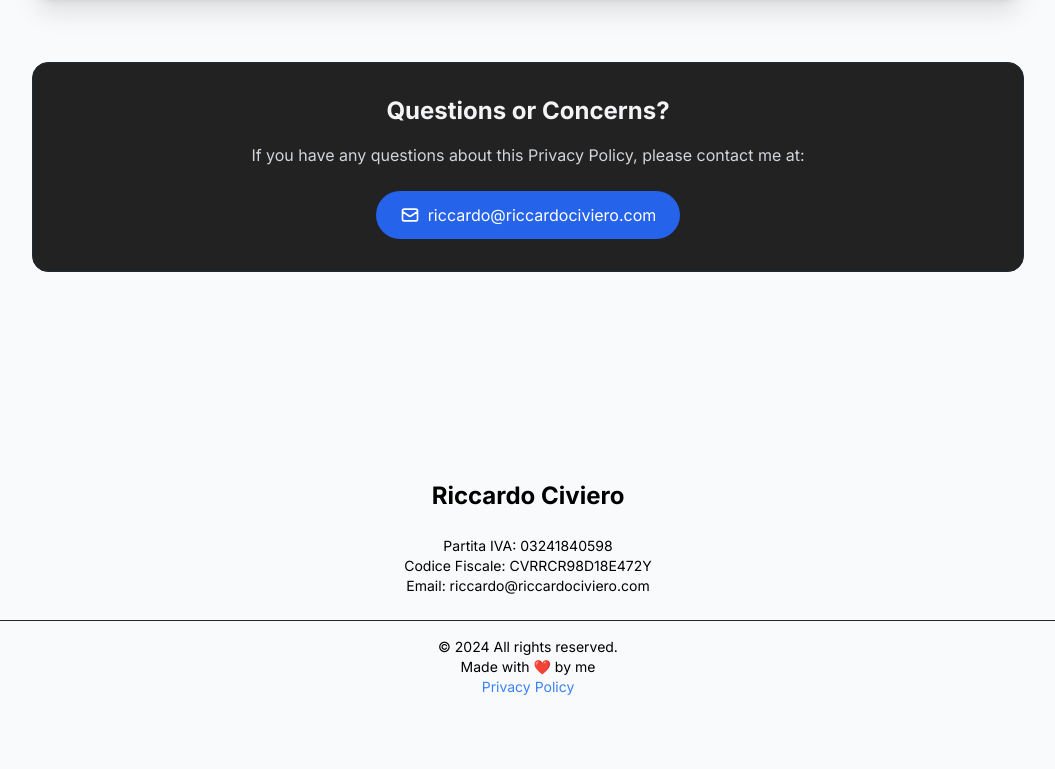
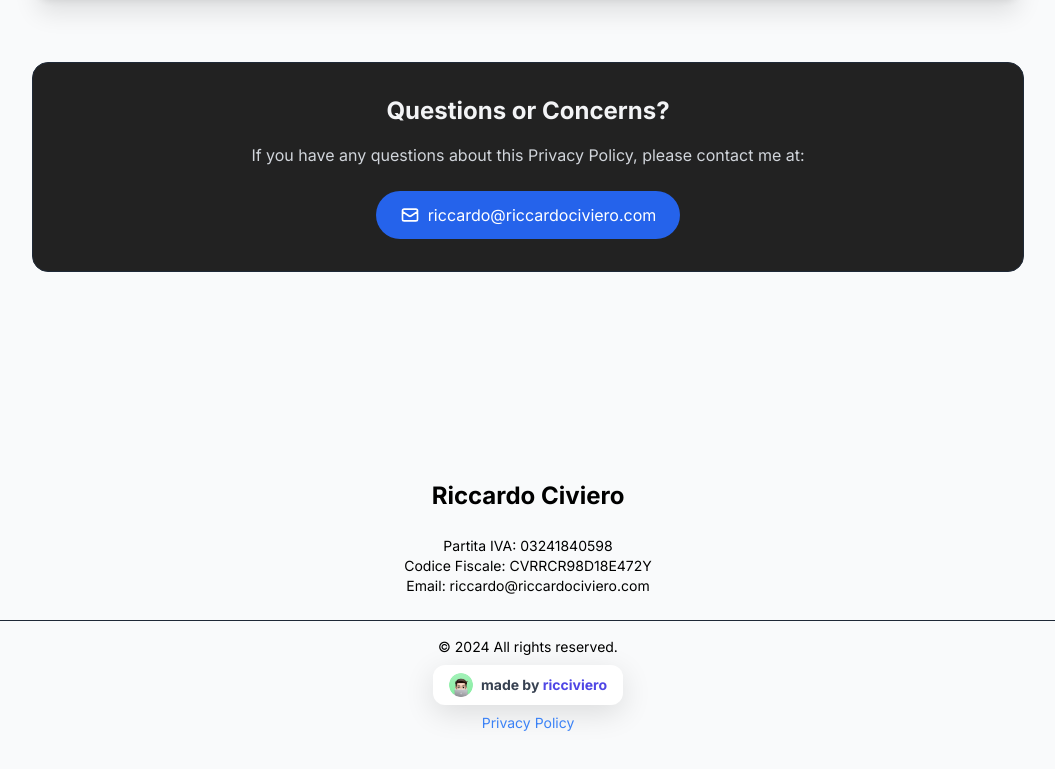
Before and after one commit to ricciviero/my-react-website, a React (Create React App) app: page /privacy in a window 1280 px wide. Shown: the part 1559-2328 px from the top of the page, without its empty margins (112-1167 px from the left). Built offline with nearby package versions, Linux system fonts and the light colour scheme; what tailwindcss-motion would draw is missing.

Commit message:
ric tag done

```diff
--- a/src/components/Footer.js
+++ b/src/components/Footer.js
@@ -1,5 +1,5 @@
 import { motion } from 'framer-motion';
-
+import RicTag from './RicTag';
 
 const Footer = () => {
     const footerVariants = {
@@ -44,9 +44,9 @@
                 <div className="border-t border-gray-800 mt-6 pt-4 text-sm">
                     © {new Date().getFullYear()} All rights reserved.{" "}
 
-                    <p className="text-sm">
-                        Made with ❤️ by me
-                    </p>
+                    <div className="flex justify-center">
+                        <RicTag />
+                    </div>
 
                     <a
                         href="/privacy"
--- /dev/null
+++ b/src/components/RicTag.js
@@ -0,0 +1,42 @@
+import { motion } from "framer-motion";
+
+const RicTag = () => {
+    return (
+        <motion.a
+            href="https://ricciviero.dev"
+            target="_blank"
+            rel="noopener noreferrer"
+            className="m-2 group inline-flex items-center gap-2 px-4 py-2 rounded-xl bg-white hover:bg-gray-50 transition-all duration-300 shadow-[0_8px_30px_rgb(0,0,0,0.12)] hover:shadow-[0_8px_25px_rgb(0,0,0,0.18)]"
+            aria-label="Made by Ricciviero"
+            initial={{ scale: 0.95, opacity: 0 }}
+            animate={{ scale: 1, opacity: 1 }}
+            whileHover={{ scale: 1.05 }}
+            whileTap={{ scale: 0.95 }}
+            transition={{
+                type: 'spring',
+                stiffness: 400,
+                damping: 17
+            }}
+        >
+            <motion.img
+                className="w-6 h-6 rounded-full object-cover"
+                alt="Ricciviero logo"
+                src="/favicon.png"
+                width={24}
+                height={24}
+                whileHover={{ rotate: 360 }}
+                transition={{ duration: 0.6 }}
+            />
+            <motion.span
+                className="font-bold text-sm text-gray-700 group-hover:text-black"
+                initial={{ x: -10, opacity: 0 }}
+                animate={{ x: 0, opacity: 1 }}
+                transition={{ delay: 0.1 }}
+            >
+                made by <span className="text-indigo-600">ricciviero</span>
+            </motion.span>
+        </motion.a>
+    );
+};
+
+export default RicTag;
```
